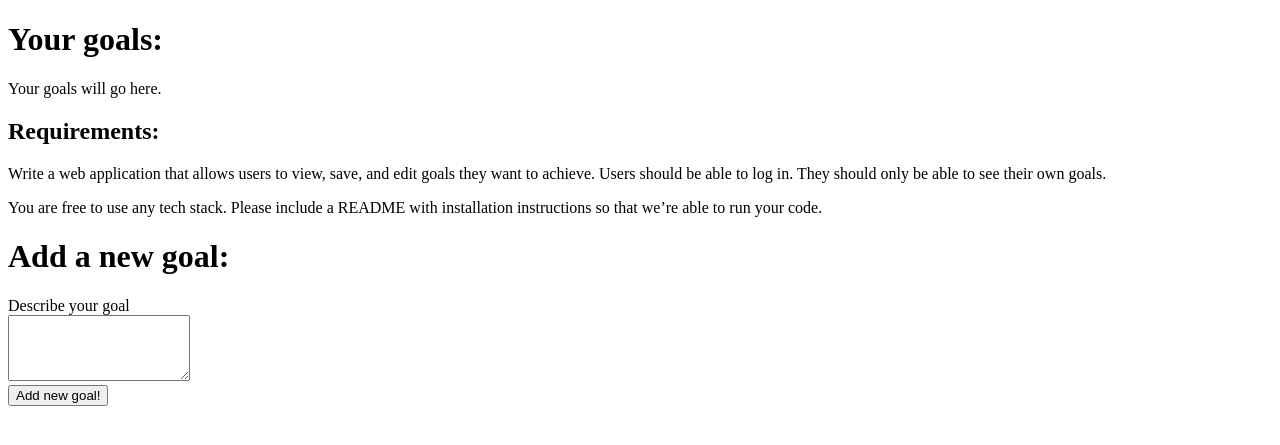
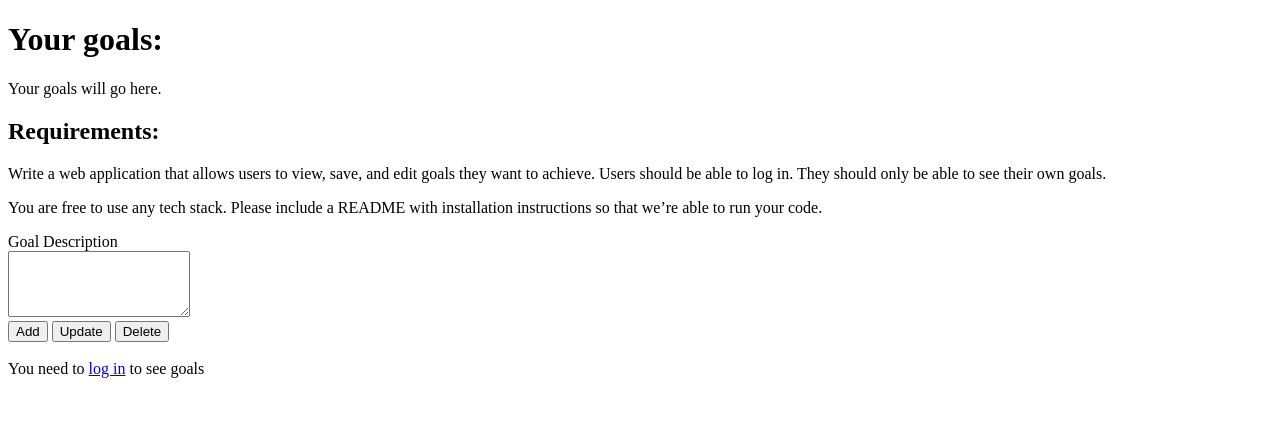
Before and after one commit to k3llymariee/goalz, a Flask app: page / in a window 1280 px wide. Shown: the top 445 px of the page. Run offline with Flask 2, Linux system fonts and the light colour scheme.

Commit message:
Added JS file that supports adding new goals, populating existing goals to edit to the text area

```diff
--- a/model.py
+++ b/model.py
@@ -37,7 +37,7 @@ class Goal(db.Model):
     description = db.Column(db.Text)
 
 
-    def __repr__():
+    def __repr__(self):
         return f'<Goal id={self.id}>'
 
 
--- a/server.py
+++ b/server.py
@@ -88,7 +88,24 @@ def process_logout():
     return redirect("/register")
 
 
-@app.route('/api/goal', methods=['POST'])
+@app.route('/api/goals', methods=['GET'])
+def read_goals():
+    """Returns a list of goals for the logged in user"""
+
+    user_id = session['user_id']
+    goal_query = Goal.query.filter(Goal.user_id == user_id).all()
+
+    goals = []
+    for goal in goal_query:
+        goals.append({'goal_id': goal.id, 'description': goal.description})
+
+    print('\n\n\n\n')
+    print('GOALS', goals)
+
+    return jsonify(goals)
+
+
+@app.route('/api/goals', methods=['POST'])
 def add_goal():
     """Adds a new goal to the database for the logged in user"""
 
--- /dev/null
+++ b/static/home.js
@@ -0,0 +1,55 @@
+const getGoals = () => {
+    // Get goals from DB for the signed in user
+    $.get('/api/goals', insertGoals);
+};
+
+const insertGoals = (res) => {
+    // Once the data has been provided by the server,
+    // insert it into the page as an HTML string.
+
+    const listOfGoals = res;
+    const container = $('#existing_goals');
+
+    if (listOfGoals.length === 0) {
+        container.append(`No goals yet`)
+    }
+
+    for (const goal of listOfGoals) {
+        container.append(
+            `<li> <span id=${goal.goal_id}>${goal.description}</span>`
+        )
+
+        $(`#${goal.goal_id}`).on('click', (evt) => {
+
+            evt.preventDefault();
+
+            // alert('you clicked me!')
+            $('#goal_description').val(goal.description)
+            $('#goal_id').val(goal.id)
+        })
+    }
+};
+
+// UPDATE GOAL
+
+
+// ADD NEW GOAL
+$('#new_goal').on('submit', (evt) => {
+    evt.preventDefault();
+
+    const formInputs = {
+        'goal_description': $('#goal_description').val()
+    };
+
+    $.post('/api/goals', formInputs, (res) => {
+        window.location = '/'
+    });
+});
+
+// SHOW EXISTING GOALS (OR NONE)
+if (user_id != 0) {
+    getGoals();
+}
+else {
+    $('#existing_goals').append('You need to <a href="/register">log in</a> to see goals')
+}
--- a/templates/base.html
+++ b/templates/base.html
@@ -8,6 +8,8 @@
         integrity="sha256-WpOohJOqMqqyKL9FccASB9O0KwACQJpFTUBLTYOVvVU="
         crossorigin="anonymous">
     </script>
+
+    <link rel="shortcut icon" href="/static/favicon.png">
 </head>
 <body>
     <!-- Show flashed messages -->
@@ -21,6 +23,10 @@
     {% endwith %}
     {% block content %}body content goes here{% endblock %}
 
+    <!-- Include any page-specific Javascript using this block. -->
+    {% block js %}
+    {% endblock %}
+
 </body>
 <footer>
     {% if session.get('user_id') %}
--- a/templates/home.html
+++ b/templates/home.html
@@ -9,17 +9,28 @@
 
     <p>You are free to use any tech stack. Please include a README with installation instructions so that we’re able to run your code.</p>
 
-<div class="container" id="manual-add">
-    <h1>Add a new goal:</h1>
-
+<div class="container">
     <form id="new_goal" action="/api/goal" method="POST">
         <div class="row">
             <div class="col">
-                <label for="goal_description">Describe your goal</label><br>
+                <label for="goal_description">Goal Description</label><br>
                 <textarea class="form-control" id="goal_description" name="goal_description" rows="4" size="600" required></textarea>
             </div>
         </div>
-        <button type="submit" class="btn btn-primary">Add new goal!</button>
-    </form>
+        <input type="hidden" name="goal_id" id="goal_id">
+        <button id="add_goal" type="submit" class="btn btn-primary">Add</button>
+        <button id="update_goal">Update</button>
+        <button id="delete_goal">Delete</button>
+    </form><br>
+    <div id="existing_goals"></div>
+</div>
 
 {% endblock %}
+
+{% block js %}
+<script>
+    const user_id = {{session.get('user_id', 0)}}
+    console.log(user_id)
+</script>
+<script src='/static/home.js'></script>
+{% endblock %}
```
Also changed, not shown: static/favicon.png (added).
